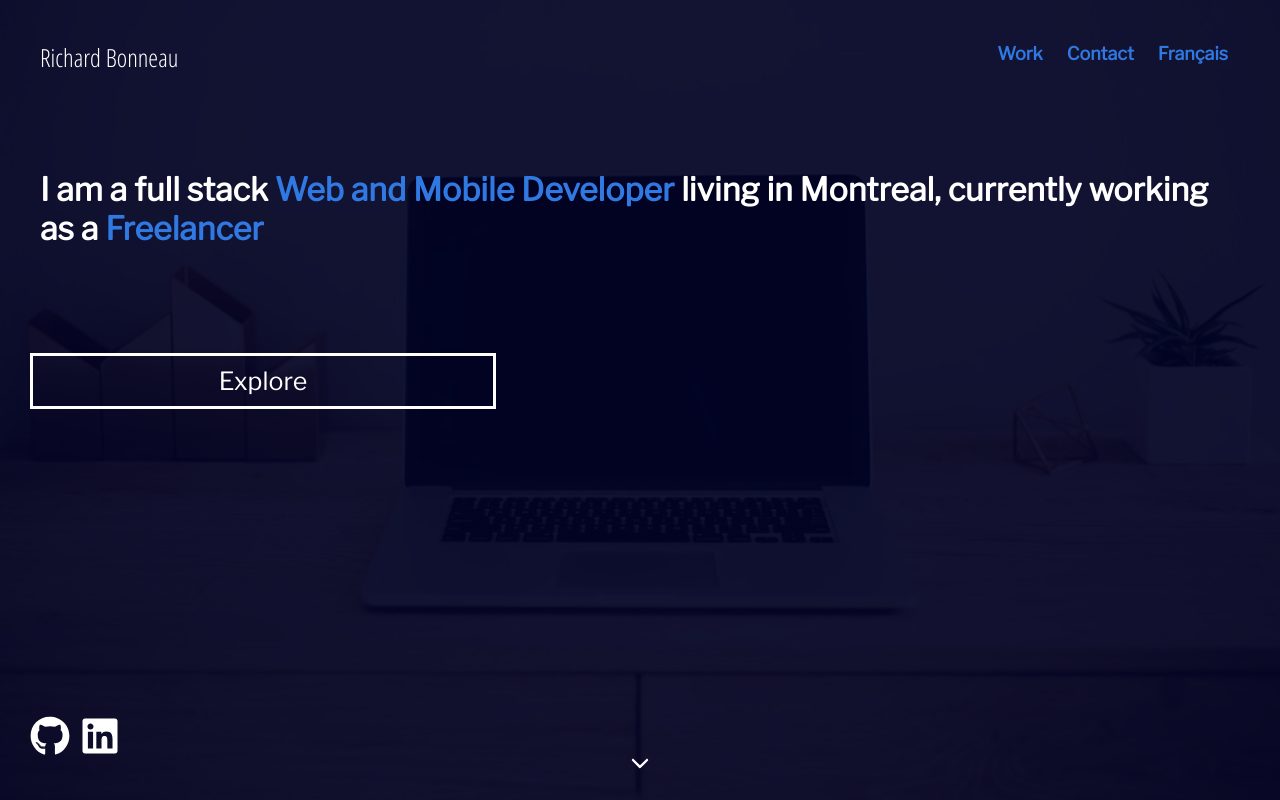
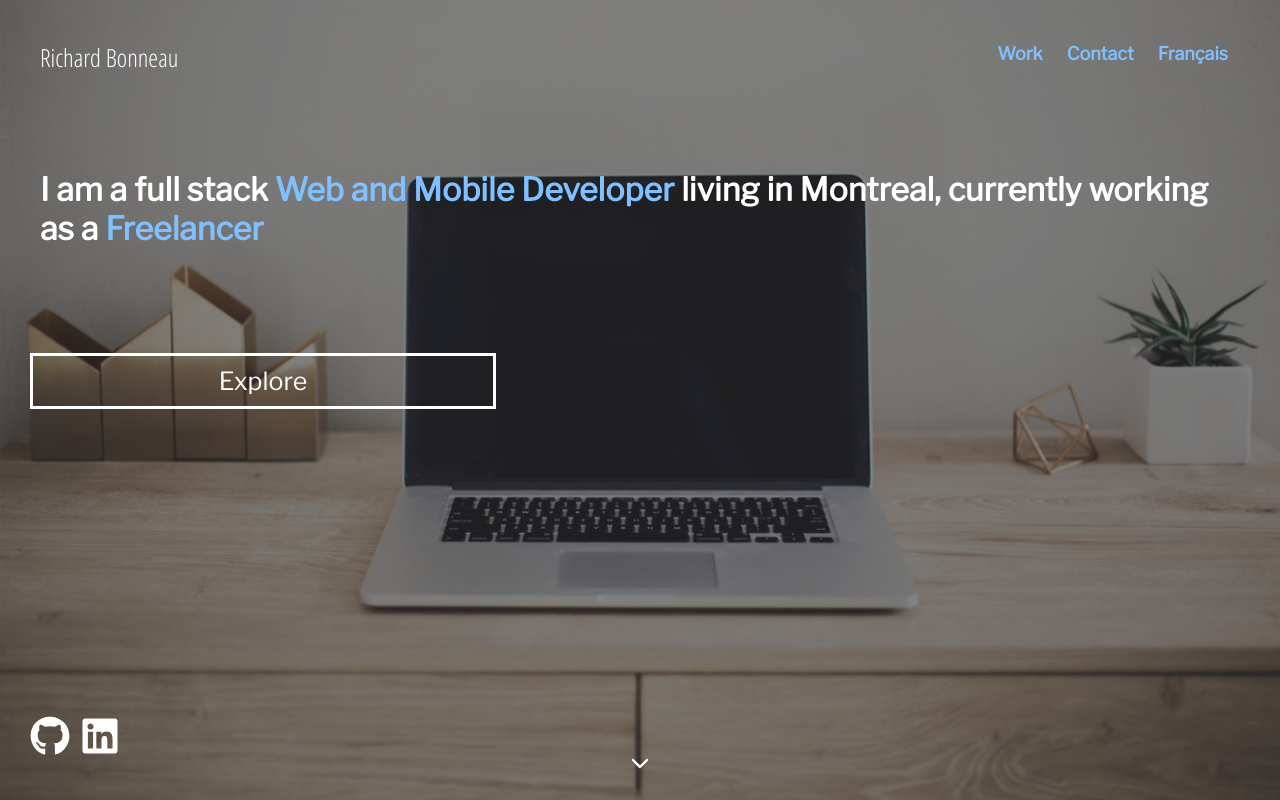
Before and after one commit to richardbonneau/portfolio, a React (Create React App) app: page / in a window 1280 px wide. Shown: the top 800 px of the page. Built offline with nearby package versions, Linux system fonts and the light colour scheme.

Commit message:
new colors

```diff
--- a/src/App.css
+++ b/src/App.css
@@ -2,7 +2,7 @@
 :root {
   --mainColor: #7f8688;
   --heroOverlay: #929d9e;
-  --accentColor: #3179e2;;
+  --accentColor:  #80c0ff;
   --heroText: white;
   --unavailable: #E63C30;
 }
@@ -278,7 +278,7 @@ h3 {
   background-repeat: no-repeat;
   background-position: bottom;
   background-size: cover;
-  box-shadow: inset 0 0 0 1000px rgba(0, 2, 35, 0.92);
+  box-shadow: inset 0 0 0 1000px rgba(33, 33, 33, 0.55);
 }
 
 .App-link {
```
